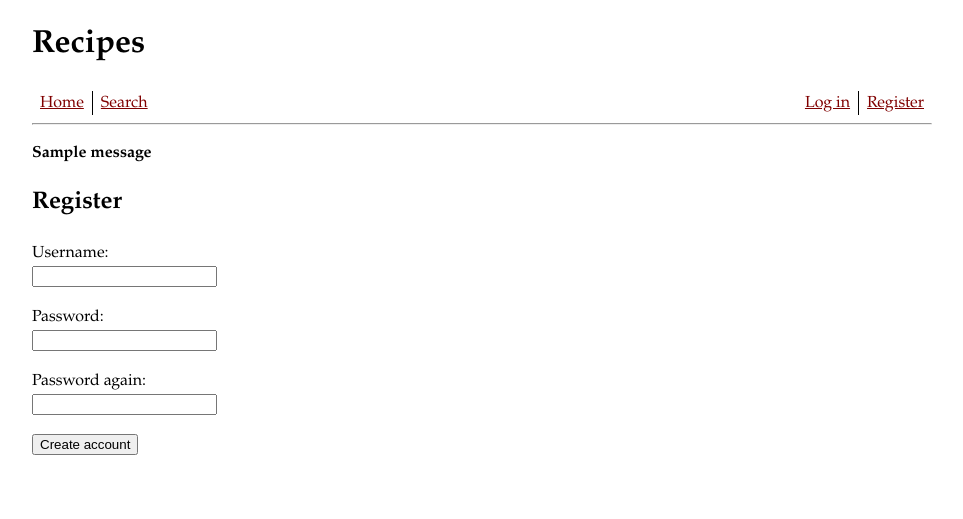
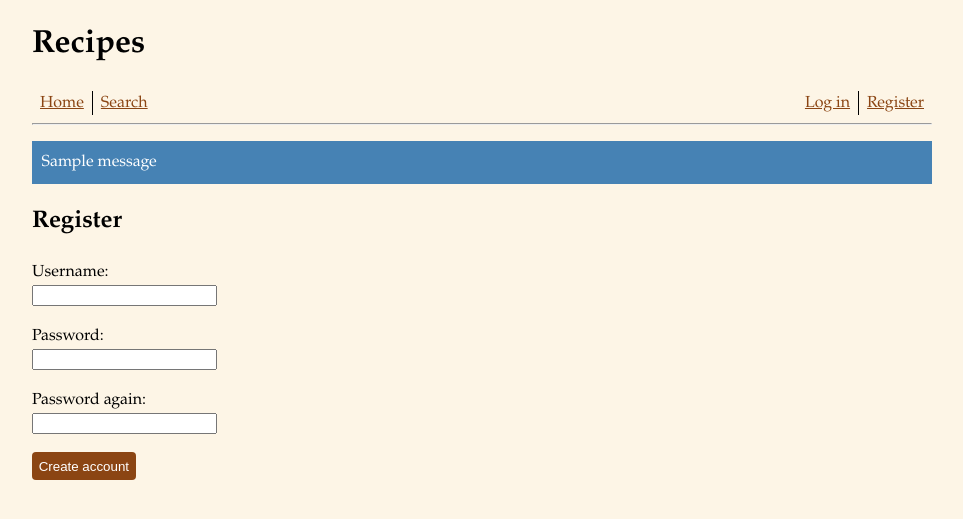
Before and after one commit to nkorsman/recipes, a Flask app: page /register in a window 1280 px wide. Shown: the top 519 px of the page, without its empty margins (158-1121 px from the left). Run offline with Flask 3, Linux system fonts and the light colour scheme; one stand-in notice (Sample message) is shown.

Commit message:
Styling improvements to recipes, flashed messages and buttons

```diff
--- a/static/main.css
+++ b/static/main.css
@@ -3,10 +3,20 @@ body {
     max-width: 900px;
     font-family: Palatino, Georgia, serif;
     line-height: 1.5;
+    background-color: oldlace;
 }
 
 a {
-    color: maroon;
+    color: saddlebrown;
+}
+
+button {
+    background-color: saddlebrown;
+    color: white;
+    border: none;
+    padding: 0.5em;
+    cursor: pointer;
+    border-radius: 4px;
 }
 
 nav {
@@ -31,3 +41,14 @@ nav li {
 nav li:not(:last-of-type) {
     border-right: 1px solid black;
 }
+
+.message {
+    background-color: steelblue;
+    color: white;
+    padding: 0.6em;
+    margin: 1em auto;
+}
+
+.message.error {
+    background-color: firebrick;
+}
--- a/templates/layout.html
+++ b/templates/layout.html
@@ -33,15 +33,7 @@
         </nav>
         <hr />
         {% for category, message in get_flashed_messages(with_categories=true) %}
-            {% if category == "error" %}
-                <p>
-                    <b>ERROR: {{ message }}</b>
-                </p>
-            {% else %}
-                <p>
-                    <b>{{ message }}</b>
-                </p>
-            {% endif %}
+            <div class="message {{ category }}">{{ message }}</div>
         {% endfor %}
         {% block content %}
         {% endblock %}
--- a/templates/login.html
+++ b/templates/login.html
@@ -11,6 +11,6 @@
             Password: <br />
             <input type="password" name="password" maxlength="100" required />
         </p>
-        <input type="submit" value="Log in" />
+        <button type="submit">Log in</button>
     </form>
 {% endblock %}
--- a/templates/register.html
+++ b/templates/register.html
@@ -15,6 +15,6 @@
             Password again: <br />
             <input type="password" name="password2" maxlength="100" required />
         </p>
-        <input type="submit" value="Create account" />
+        <button type="submit">Create account</button>
     </form>
 {% endblock %}
```
Also changed, not shown: static/recipe.css (+21 -6 lines), templates/edit/edit.html (+2 -5 lines), templates/edit/tags.html (deleted, +0 -26 lines), templates/recipe.html (+8 -8 lines).
